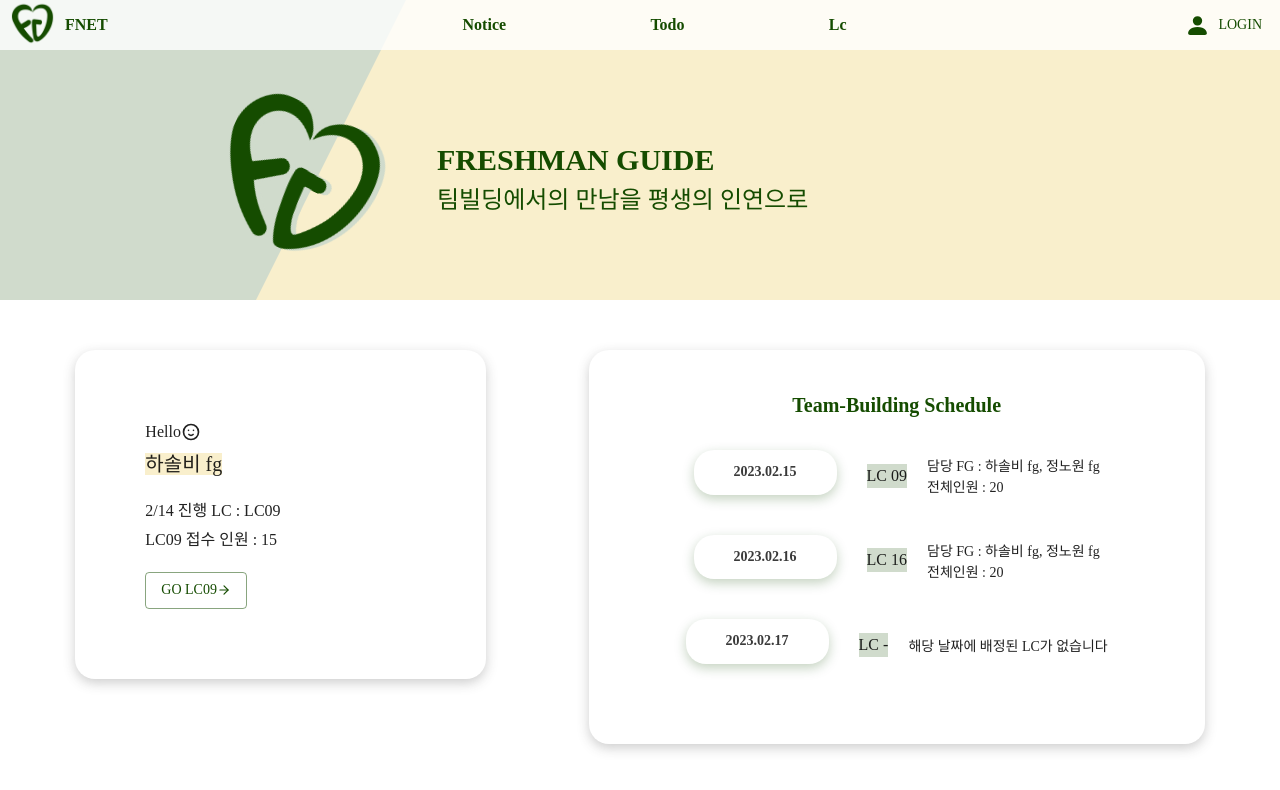
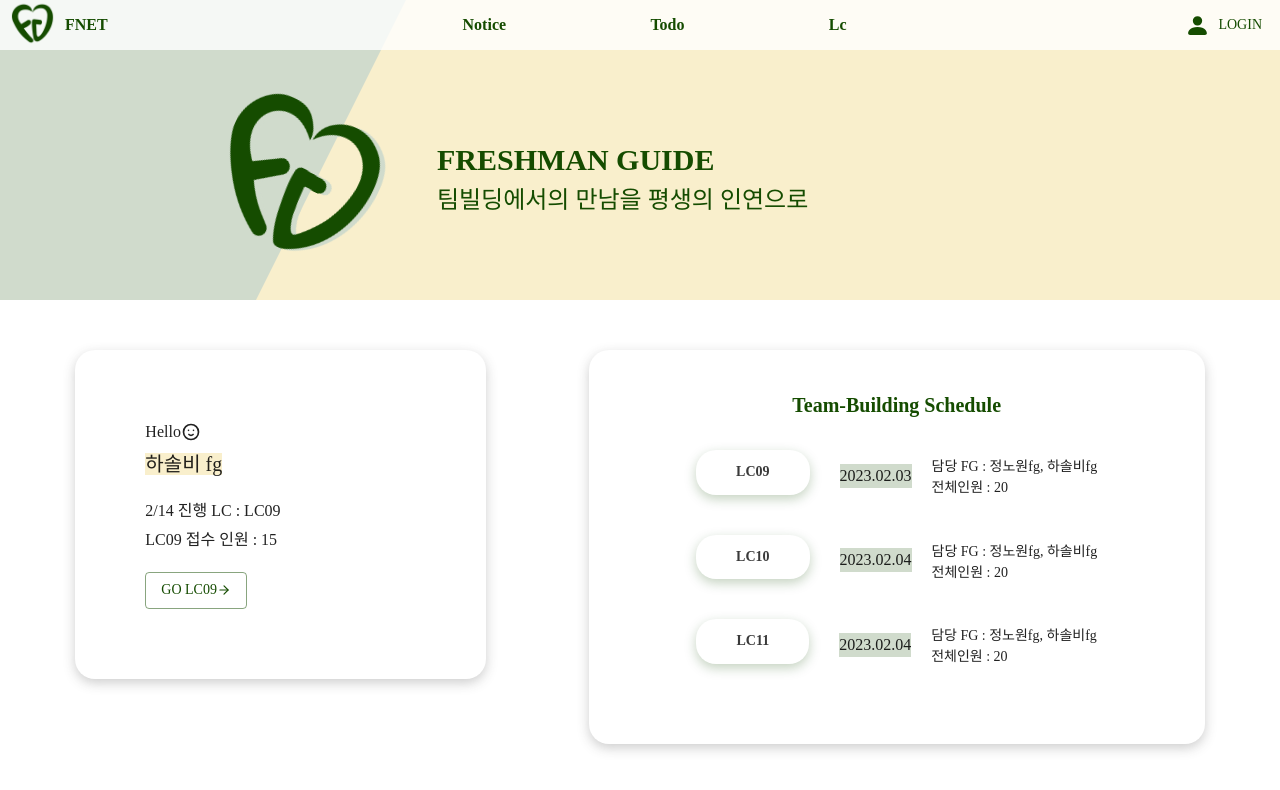
Before and after one commit to FGFnet/fnet, a React (Create React App) app in the folder frontend/: page / in a window 1280 px wide. Shown: the top 790 px of the page. Built offline with nearby package versions, Linux system fonts and the light colour scheme; a web font is replaced by a local one.

Commit message:
design: change location of schedule and lc name on schedule card

```diff
--- a/frontend/src/component/home/scheduleSection.tsx
+++ b/frontend/src/component/home/scheduleSection.tsx
@@ -1,36 +1,32 @@
 import {RoundedButton} from './roundedButton'
-import { useEffect, useState } from 'react'
 import { Colors } from '../../constant'
 
-type scheduleProp = {
-  date: string
-  lc?: number
+type lc = {
+  fg_n: string;
+  fg_s: string;
+  name: string;
+  date: string;
+  total: number;
 }
 
-export default function ScheduleSection(props: scheduleProp) {
+export default function ScheduleSection({props}: {props:lc}) {
   const lcTextStyle = {
     backgroundColor: Colors.primary_lighter,
     display: 'inline-block',
     marginLeft: 30,
   }
 
-  const [lcName, setLcName] = useState('')
-
-  useEffect(() => {
-    setLC(props.lc)
-  })
-
-  const setLC = (lc?: number) => {
-    if (!lc) setLcName('-')
-    else if (lc < 10) setLcName('0' + lc)
-    else setLcName(lc + '')
-  }
-
   return (
     <section style={{ margin: 30 }}>
-      <RoundedButton text={props.date} />
-      <div style={lcTextStyle}>LC {lcName}</div>
-      {lcName === '-' && (
+      <RoundedButton text={props.name} />
+      <div style={lcTextStyle}>{props.date}</div>
+      <div
+        style={{ textAlign: 'left', marginLeft: 20, fontSize: 14, display: 'inline-block', verticalAlign: 'middle' }}
+      >
+        담당 FG : {props.fg_n + ', ' + props.fg_s} <br />
+        전체인원 : {props.total}
+      </div>
+      {/* {lcName === '-' && (
         <div
           style={{ textAlign: 'left', marginLeft: 20, fontSize: 14, display: 'inline-block', verticalAlign: 'middle' }}
         >
@@ -44,7 +40,7 @@ export default function ScheduleSection(props: scheduleProp) {
           담당 FG : 하솔비 fg, 정노원 fg <br />
           전체인원 : 20
         </div>
-      )}
+      )} */}
     </section>
   )
 }
--- a/frontend/src/index.css
+++ b/frontend/src/index.css
@@ -27,6 +27,7 @@
 }
 
 body {
+  overflow-x: hidden;
   margin: 0;
   font-family: LeferiBaseType-Regular;
   -webkit-font-smoothing: antialiased;
--- a/frontend/src/screen/home/home.tsx
+++ b/frontend/src/screen/home/home.tsx
@@ -11,6 +11,14 @@ export default function HomeScreen() {
     height: '100%',
     marginBottom: 20,
   }
+
+  const scheduledata =
+    [
+      {date: "2023.02.03", name: "LC09", fg_n: "정노원fg", fg_s: "하솔비fg", total: 20},
+      {date: "2023.02.04", name: "LC10", fg_n: "정노원fg", fg_s: "하솔비fg", total: 20},
+      {date: "2023.02.04", name: "LC11", fg_n: "정노원fg", fg_s: "하솔비fg", total: 20},
+    ]
+  ;
 
   return (
     <React.Fragment>
@@ -27,9 +35,9 @@ export default function HomeScreen() {
               Team-Building Schedule
             </div>
             <div style={{ textAlign: 'center' }}>
-              <ScheduleSection date="2023.02.15" lc={9} />
-              <ScheduleSection date="2023.02.16" lc={16} />
-              <ScheduleSection date="2023.02.17" />
+              {scheduledata.map((schedule) => (
+                <ScheduleSection props={schedule}/>
+              ))}
             </div>
           </Grid>
         </Grid>
```
